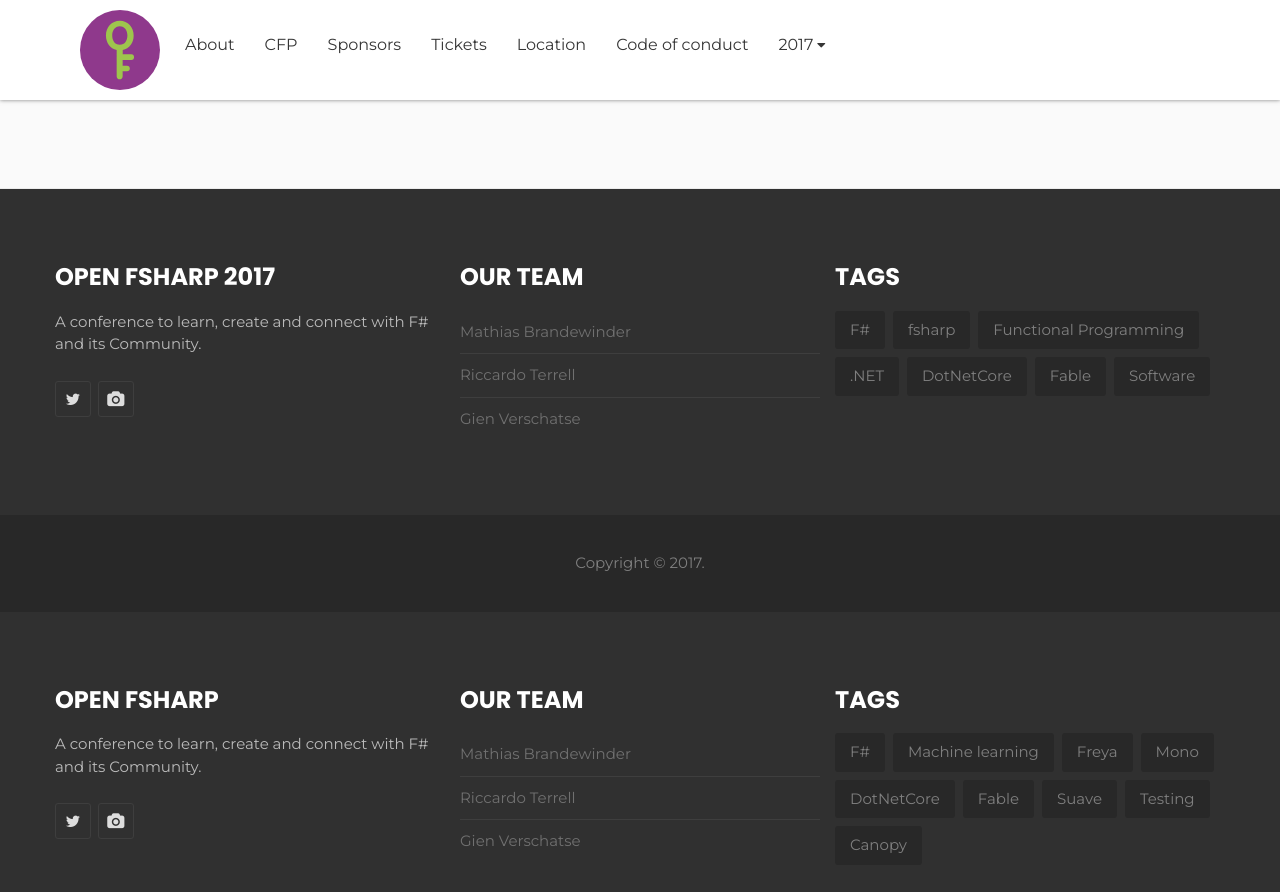
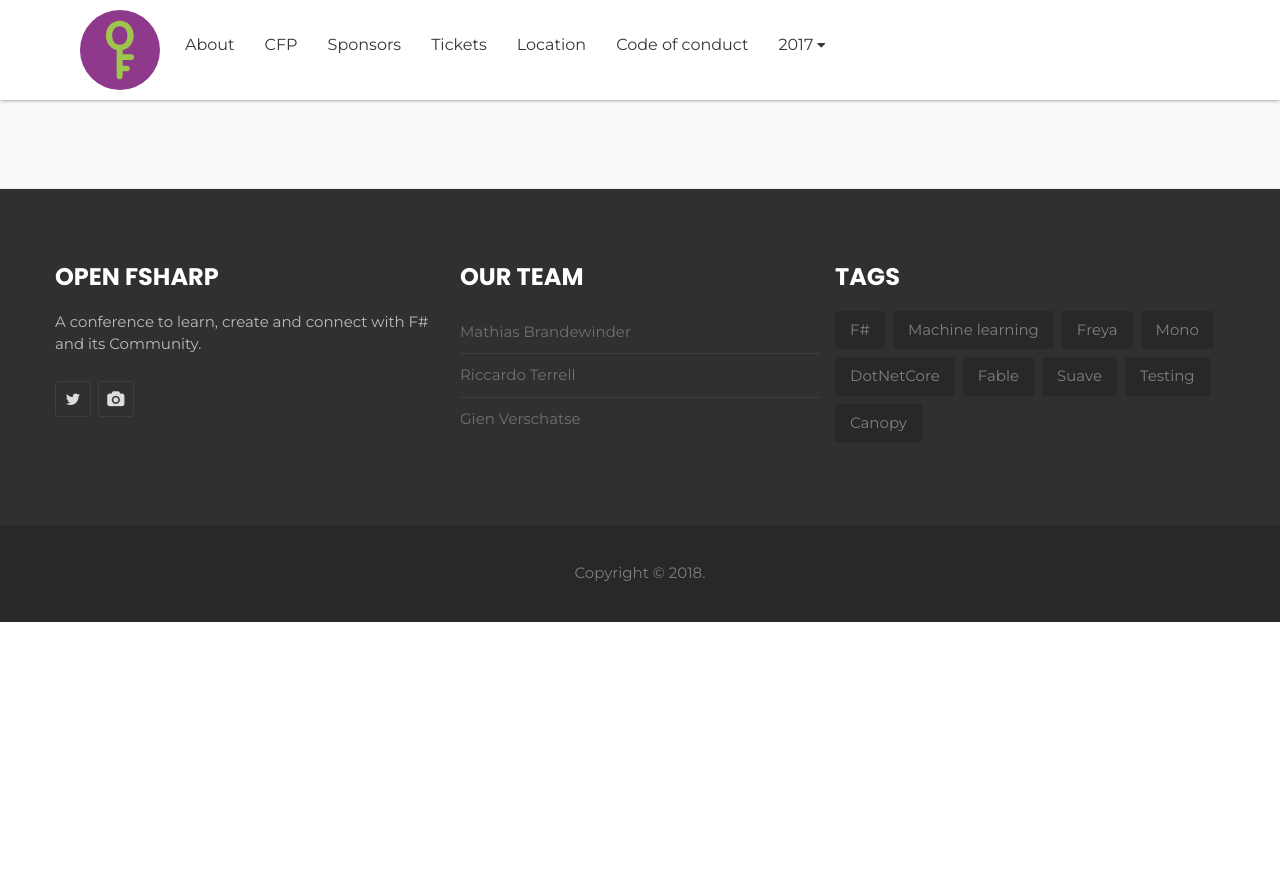
Before and after one commit to open-fsharp/open-fsharp.github.io, a Jekyll site: the page built from 2017/schedule.md, in a window 1280 px wide and 900 px high, scrolled down 3676 px. Shown: the top 892 px of the window. Built offline with Jekyll 4.4.1, drawn with Linux system fonts in a browser that asks for light colours; comment, search, counter and statistics services are not loaded; after the commit the page ends 4298 px from its top, so only the background shows below that.

Commit message:
remove footer of schedule and add image for speakers again

```diff
--- a/2017/schedule.md
+++ b/2017/schedule.md
@@ -618,67 +618,6 @@ title: Schedule
 </section>
 <!-- end event-schedule  -->
 
-<!--  footer start   -->
-<footer id="footer">
-    <div class="footer-top">
-        <div class="container">
-            <div class="row">
-                <div class="col-md-4">
-                    <div class="row">
-                        <div class="f-widget">
-                            <h3 class="widget-title">open fsharp 2017</h3>
-                            <!--<a href="#header" class="footer-logo"><img src="assets/images/footer-logo.png" alt="Logo"></a>-->
-                            <div class="excerpt">
-                                A conference to learn, create and connect with F# and its Community.
-                            </div>
-                            <ul class="social-media">
-                                    <li><a href="https://twitter.com/openfsharp" target="_blank"><i class="fa fa-twitter"></i></a></li>
-                                    <li><a href="https://www.instagram.com/openfsharp/" target="_blank"><i class="fa fa-camera"></i></a></li>
-                                </ul>
-                        </div><!-- /.f-widget -->
-                    </div><!-- /.row -->
-                </div><!-- /.col-md-4 -->
-                <div class="col-md-4">
-                        <div class="f-widget">
-                            <h3 class="widget-title">Our team</h3>
-                            <ul class="small-post-list">
-                                <li class="small-post-item">
-                                    <a href="https://twitter.com/brandewinder" class="post-thumb">Mathias Brandewinder</a>
-                                </li>
-                                <li class="small-post-item">
-                                    <a href="https://twitter.com/TRikace" class="post-thumb">Riccardo Terrell</a>
-                                </li>
-                                <li class="small-post-item">
-                                    <a href="https://twitter.com/selketjah" class="post-thumb">Gien Verschatse</a>
-                                </li>
-                            </ul>
-                        </div><!-- /.f-widget -->
-                </div><!-- /.col-md-4 -->
-                <div class="col-md-4">
-                    <div class="row">
-                        <div class="f-widget">
-                            <h3 class="widget-title">Tags</h3>
-                            <ul class="tag">
-                                <li><a href="#">F#</a></li>
-                                <li><a href="#">fsharp</a></li>
-                                <li><a href="#">Functional Programming</a></li>
-                                <li><a href="#">.NET</a></li>
-                                <li><a href="#">DotNetCore</a></li>
-                                <li><a href="#">Fable</a></li>
-                                <li><a href="#">Software</a></li>
-                            </ul>
-                        </div><!-- /.f-widget -->
-                    </div><!-- /.row -->
-                </div><!-- /.col-md-4 -->
-            </div><!-- /.row -->
-        </div><!-- /.container -->
-    </div><!-- /.footer-top -->
-    <div class="footer-bottom">
-        <p>Copyright &copy; 2017.</p>
-    </div>
-</footer>
-<!--  footer end   -->
-
 <!-- ALENA HALL -->
 <div id="alenahall" class="modal fade" role="dialog">
     <div class="modal-dialog">
```
Also changed, not shown: 1 other file.
